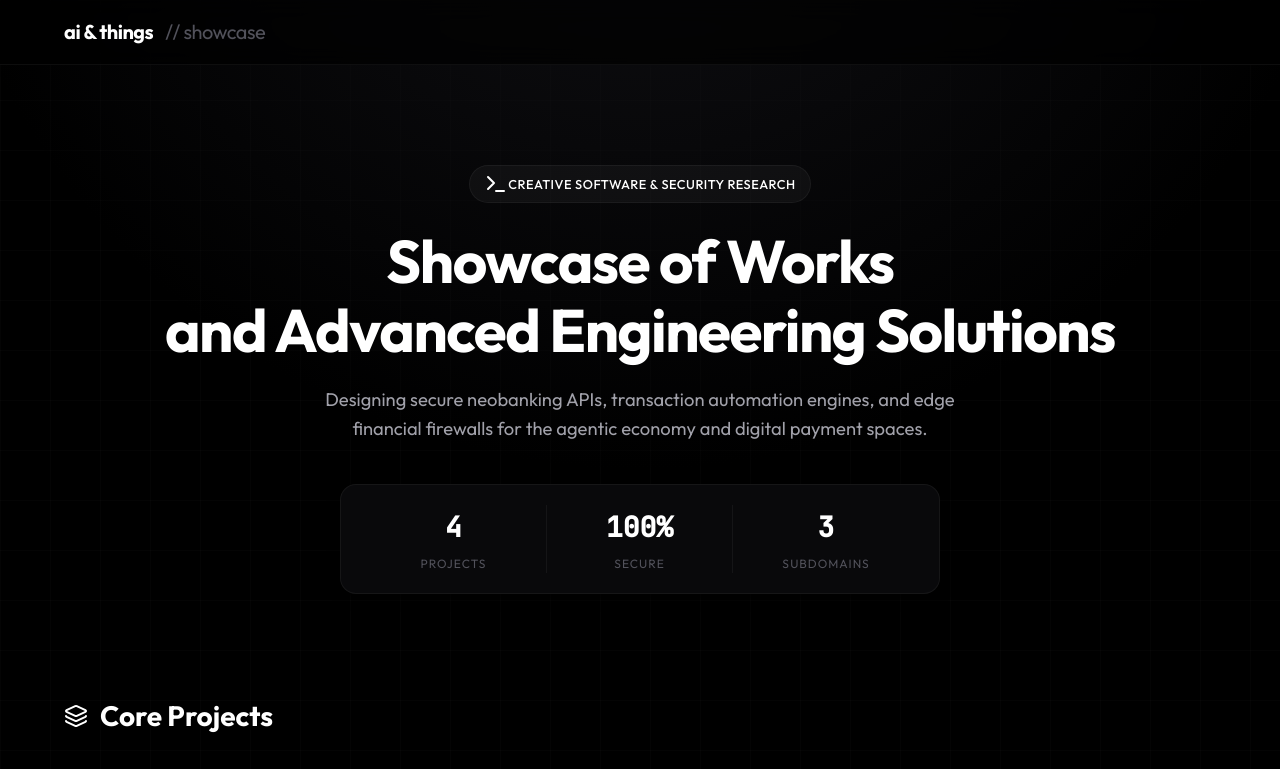
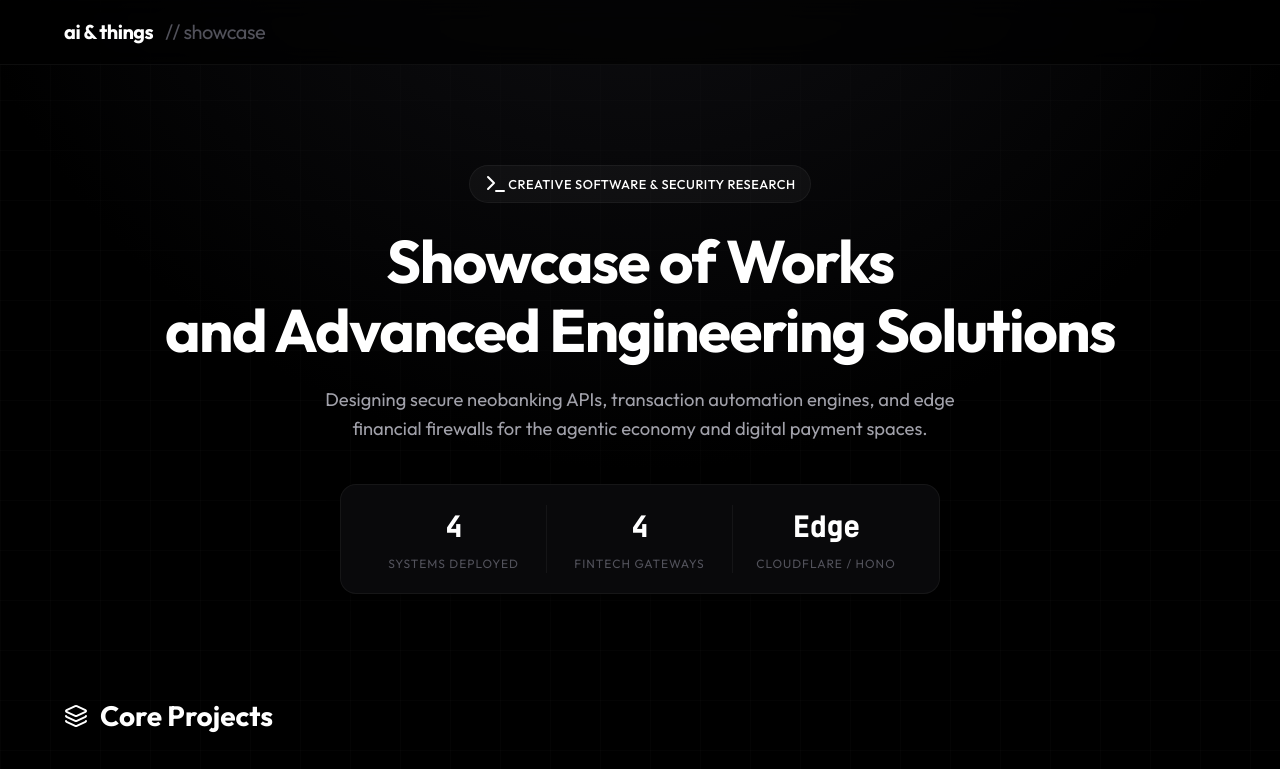
Before and after one commit to Prudctual/portfolio-showcase, a React (Vite) app: page / in a window 1280 px wide. Shown: the top 769 px of the page. Built offline with nearby package versions, Linux system fonts and the light colour scheme.

Commit message:
Replace generic metrics with real professional stats from CV (Systems Deployed, Fintech Gateways, and Edge Architecture)

```diff
--- a/src/App.tsx
+++ b/src/App.tsx
@@ -223,15 +223,15 @@ export default function App() {
           <div className="hero-stats">
             <div className="stat-item">
               <div className="stat-val">4</div>
-              <div className="stat-lbl">Projects</div>
+              <div className="stat-lbl">Systems Deployed</div>
             </div>
             <div className="stat-item">
-              <div className="stat-val">100%</div>
-              <div className="stat-lbl">Secure</div>
+              <div className="stat-val">4</div>
+              <div className="stat-lbl">Fintech Gateways</div>
             </div>
             <div className="stat-item">
-              <div className="stat-val">3</div>
-              <div className="stat-lbl">Subdomains</div>
+              <div className="stat-val">Edge</div>
+              <div className="stat-lbl">Cloudflare / Hono</div>
             </div>
           </div>
         </div>
```
